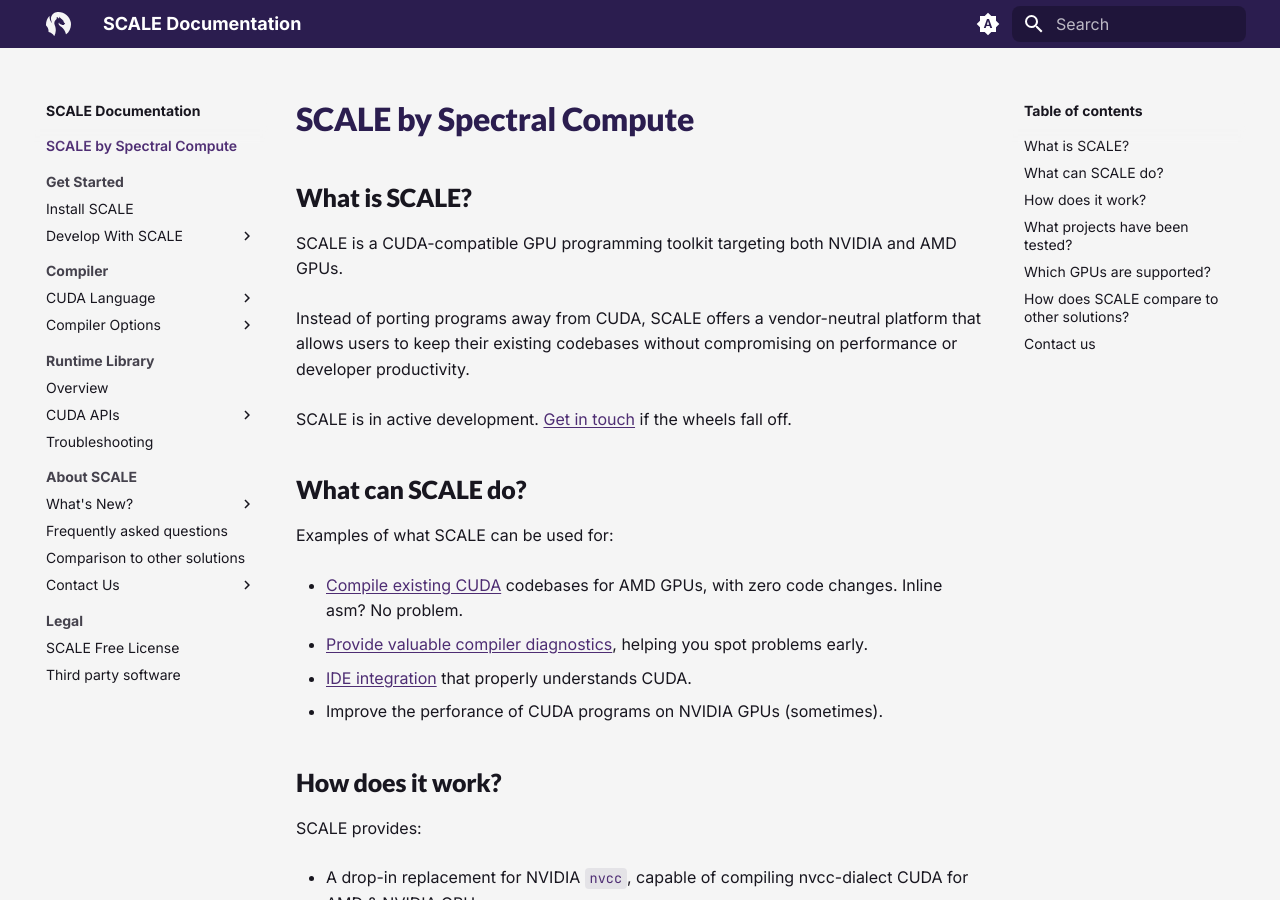
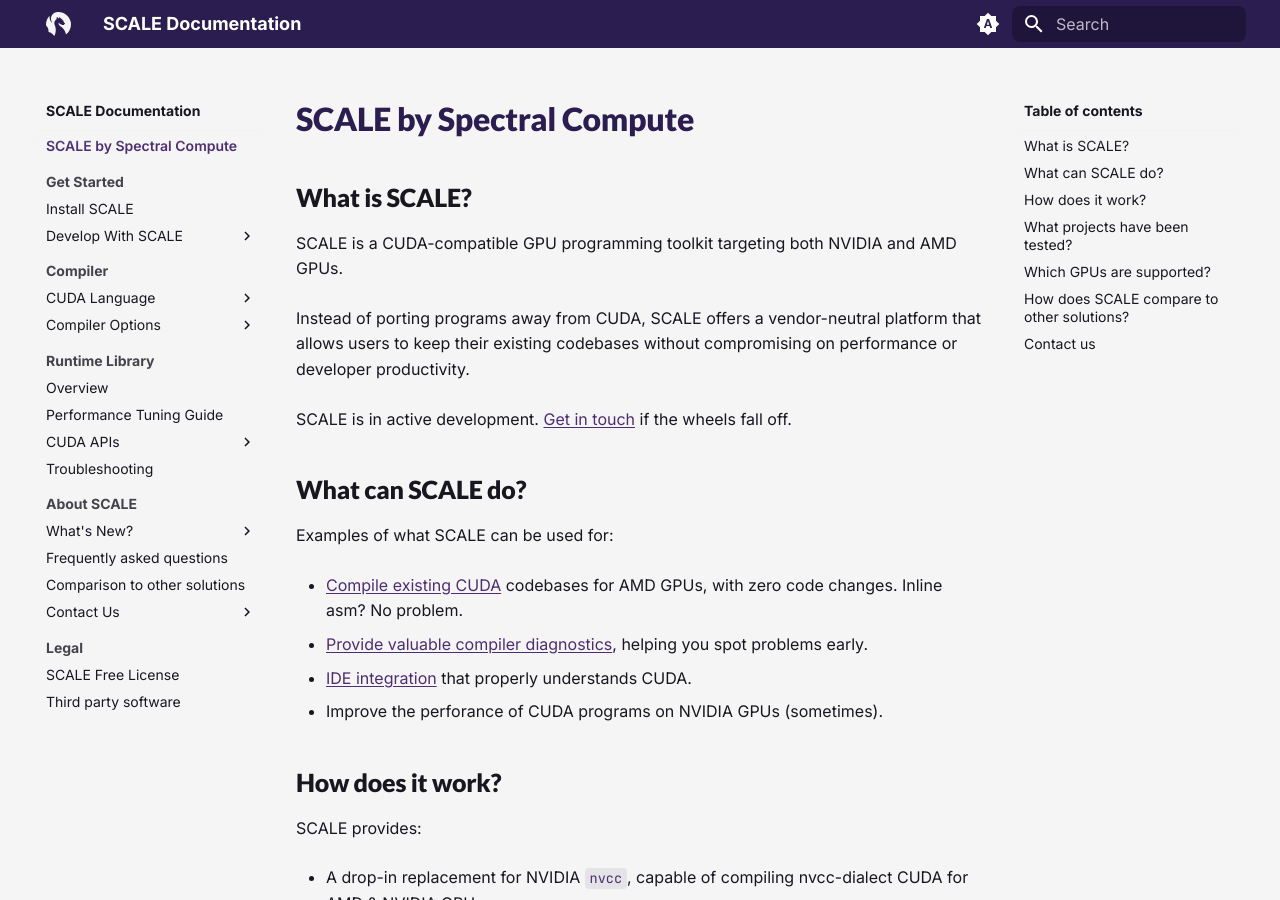
Before and after one commit to spectral-compute/scale-docs, an MkDocs documentation site: the page built from docs/README.md, in a window 1280 px wide and 900 px high. Built offline with MkDocs 1.6.1 and Material for MkDocs 9.7.7, drawn with Linux system fonts in a browser that asks for light colours; the version menu is left out.

Commit message:
Add missing nav entry

```diff
--- a/mkdocs.yml
+++ b/mkdocs.yml
@@ -142,6 +142,7 @@ nav:
 
   - Runtime Library:
       - manual/library/overview.md
+      - manual/library/performance-tuning.md
       - CUDA APIs:
           - manual/library/runtime-extensions.md
           - manual/library/differences.md
```
